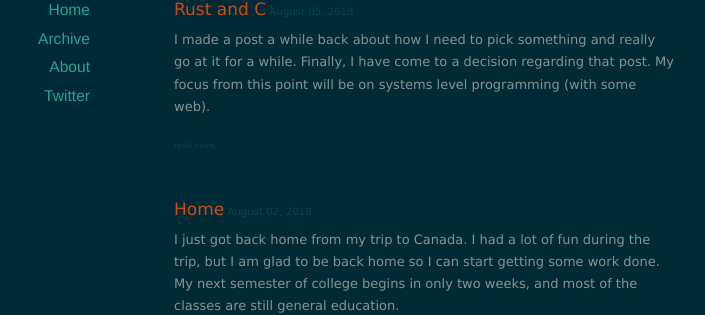
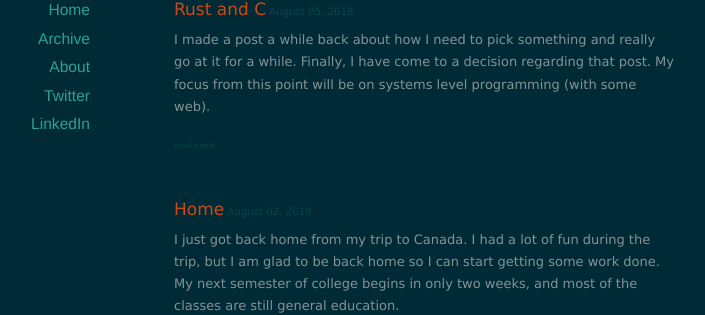
Before and after one commit to micheal-earl/mikes-program-blog, a Jekyll site: the page built from index.html, in a window 1280 px wide. Shown: the part 165-480 px from the top of the page, without its empty margins (216-921 px from the left). Built offline with Jekyll 4.4.1, drawn with Linux system fonts in a browser that asks for light colours; nearby versions of some CDN libraries; the list of posts is cut into pages by our own code.

Commit message:
added linkedin link

```diff
--- a/_layouts/default.html
+++ b/_layouts/default.html
@@ -44,6 +44,7 @@
           <li><a href="/archives">Archive</a></li>
           <li><a href="/about">About</a></li>
           <li><a href="http://twitter.com/michealearldev">Twitter</a></li>
+          <li><a href="https://www.linkedin.com/in/micheal-earl-ba3414100/">LinkedIn</a></li>
           <!-- li><a href="/feed.xml">RSS Feed</a></li -->
         </ul>
       </nav>
```
